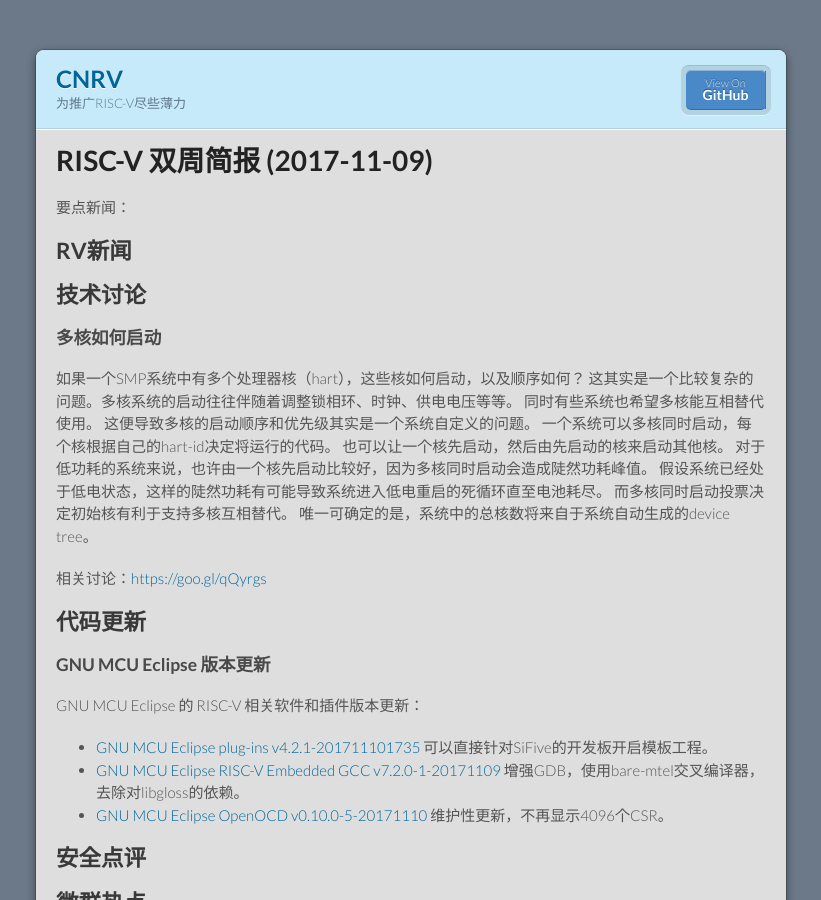
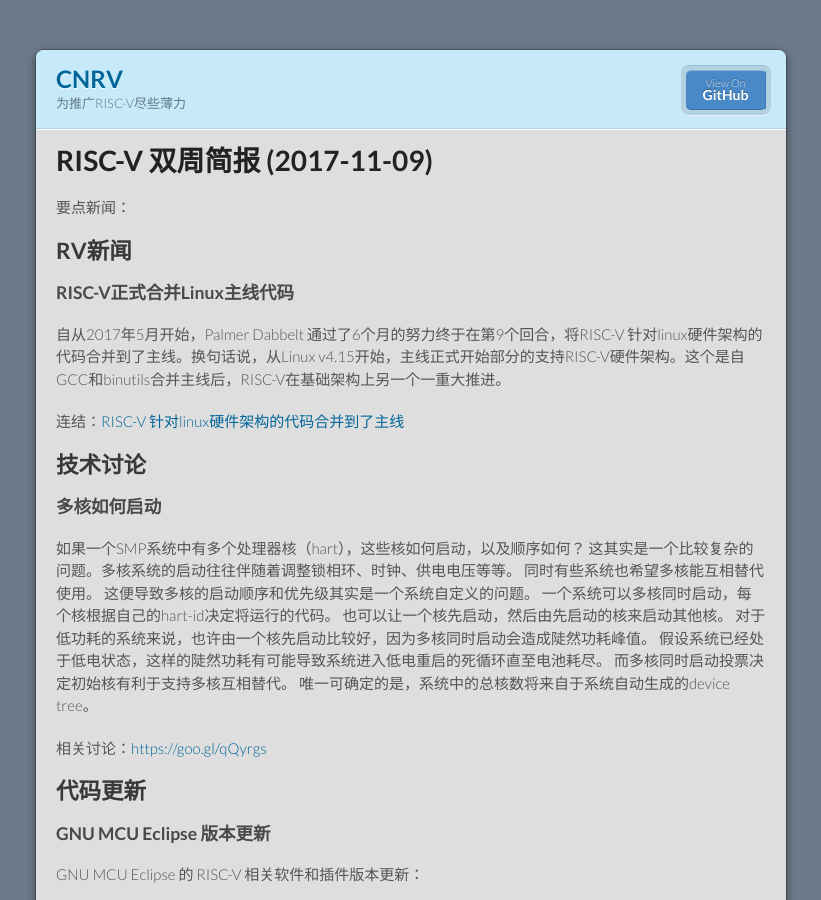
Before and after one commit to cnrv/home, a Jekyll site: the page built from bi-week-rpts/2017-11-23.md, in a window 1280 px wide and 900 px high. Shown: the whole window, without its empty margins (229-1050 px from the left). Built offline with Jekyll 4.4.1, drawn with Linux system fonts in a browser that asks for light colours; Markdown is read by kramdown in place of the engine named in the settings; comment, search, counter and statistics services are not loaded; our own code applies the rules of GitHub Pages for plain Markdown files.

Commit message:
修改一些linux kernel的內容，不過貢獻者的名字還沒有確定。

```diff
--- a/bi-week-rpts/2017-11-23.md
+++ b/bi-week-rpts/2017-11-23.md
@@ -8,6 +8,12 @@ layout: default
 
 
 ## RV新闻
+
+### RISC-V正式合并Linux主线代码
+自从2017年5月开始，Palmer Dabbelt 通过了6个月的努力终于在第9个回合，将RISC-V 针对linux硬件架构的代码合并到了主线。换句话说，从Linux v4.15开始，主线正式开始部分的支持RISC-V硬件架构。这个是自GCC和binutils合并主线后，RISC-V在基础架构上另一个一重大推进。
+
+连结：[RISC-V 针对linux硬件架构的代码合并到了主线](https://git.kernel.org/pub/scm/linux/kernel/git/torvalds/linux.git/commit/?id=b293fca43be544483b6488d33ad4b3ed55881064)
+
 
 
 ## 技术讨论
```
Also changed, not shown: other parts of bi-week-rpts/2017-11-23.md (+1 -0 lines).
